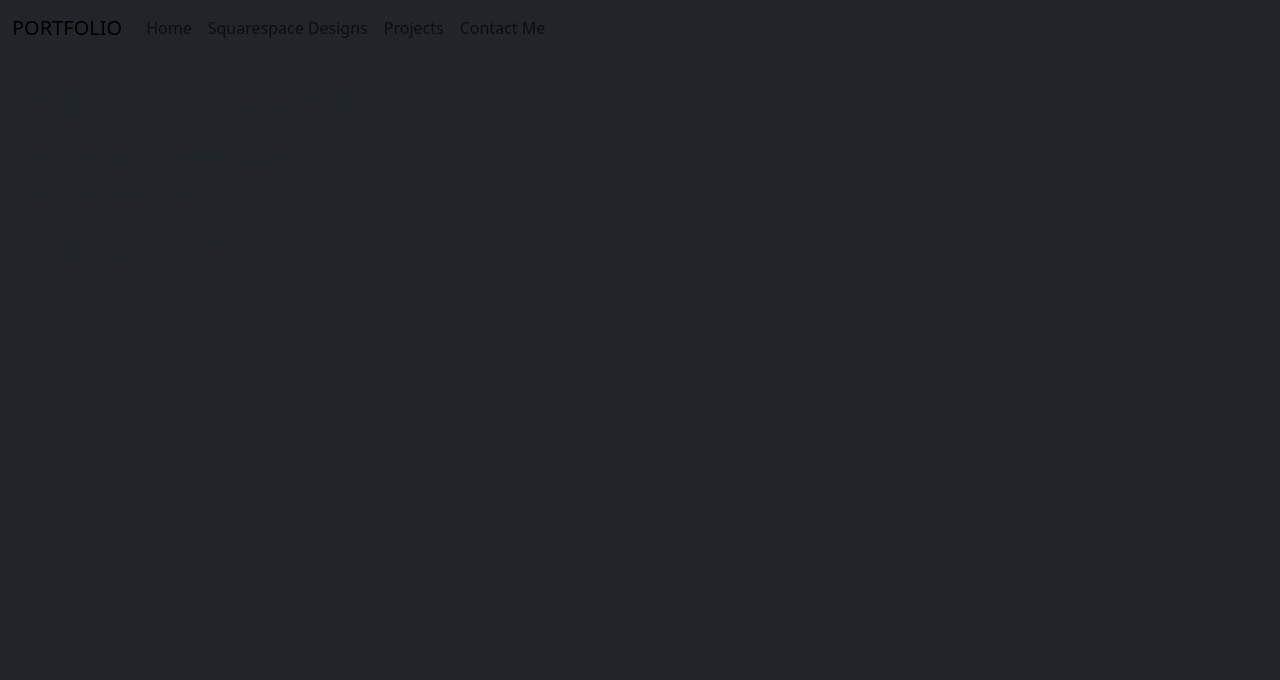
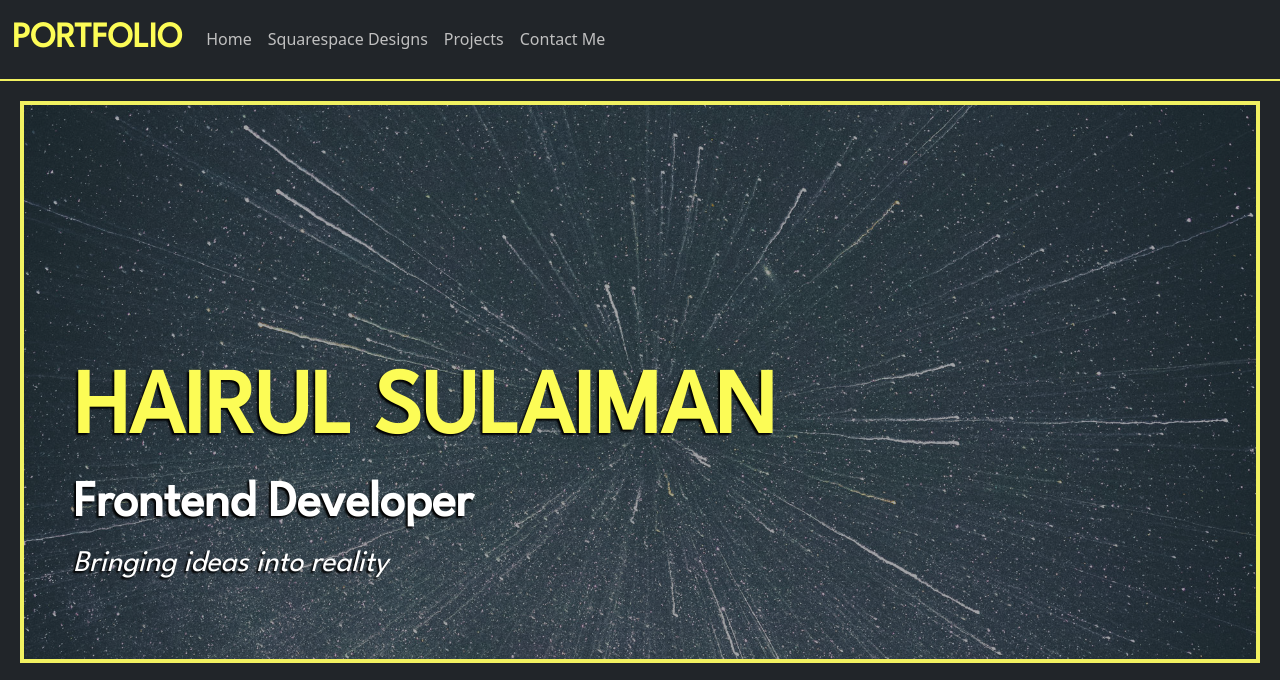
Before and after one commit to Hrlslmn/my_portfolio, a plain HTML site: page index.html in a window 1280 px wide. Drawn offline with nearby package versions, Linux system fonts and the light colour scheme; the site is published under a folder, as on GitHub Pages, so addresses that start at the root find nothing.

Commit message:
Update index.html

```diff
--- a/index.html
+++ b/index.html
@@ -4,7 +4,7 @@
     <meta charset="UTF-8">
     <meta name="viewport" content="width=device-width, initial-scale=1.0">
     <link href="https://cdn.jsdelivr.net/npm/bootstrap@5.3.1/dist/css/bootstrap.min.css" rel="stylesheet" integrity="sha384-4bw+/aepP/YC94hEpVNVgiZdgIC5+VKNBQNGCHeKRQN+PtmoHDEXuppvnDJzQIu9" crossorigin="anonymous">
-    <link rel="stylesheet" href="/styles/main.css">
+    <link rel="stylesheet" href="styles/main.css">
     <title>Portfolio</title>
 </head>
 <body class="bg-dark">
@@ -35,7 +35,7 @@
     <header>
         <div class="headerContainer">
             <div class="headerImageContainer">
-                <img src="/assets/header-image.jpg" alt="" class="headerImage">
+                <img src="assets/header-image.jpg" alt="" class="headerImage">
             </div>
             <div class="headerDescription">
                 <h1 class="headerName">HAIRUL SULAIMAN</h1>
```
